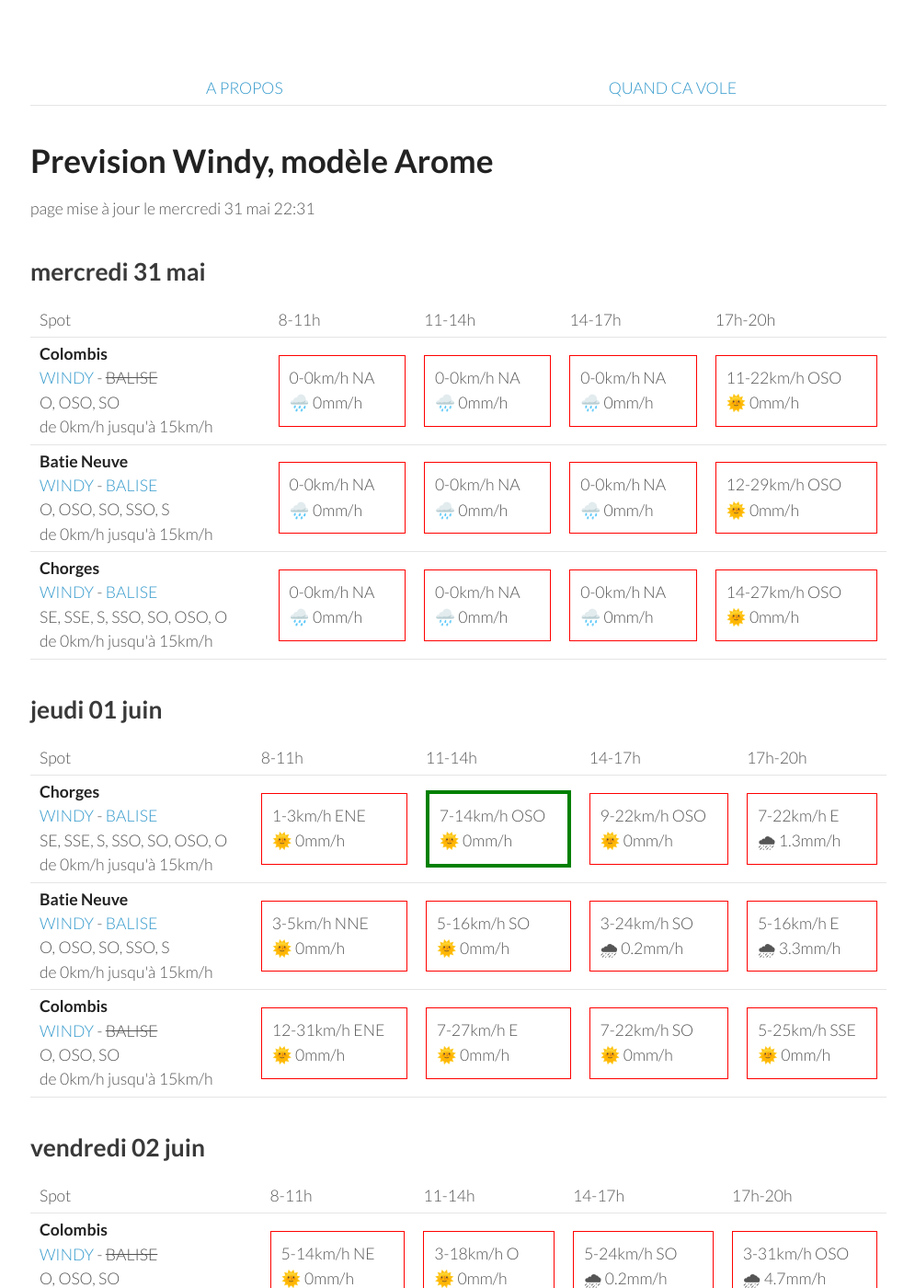
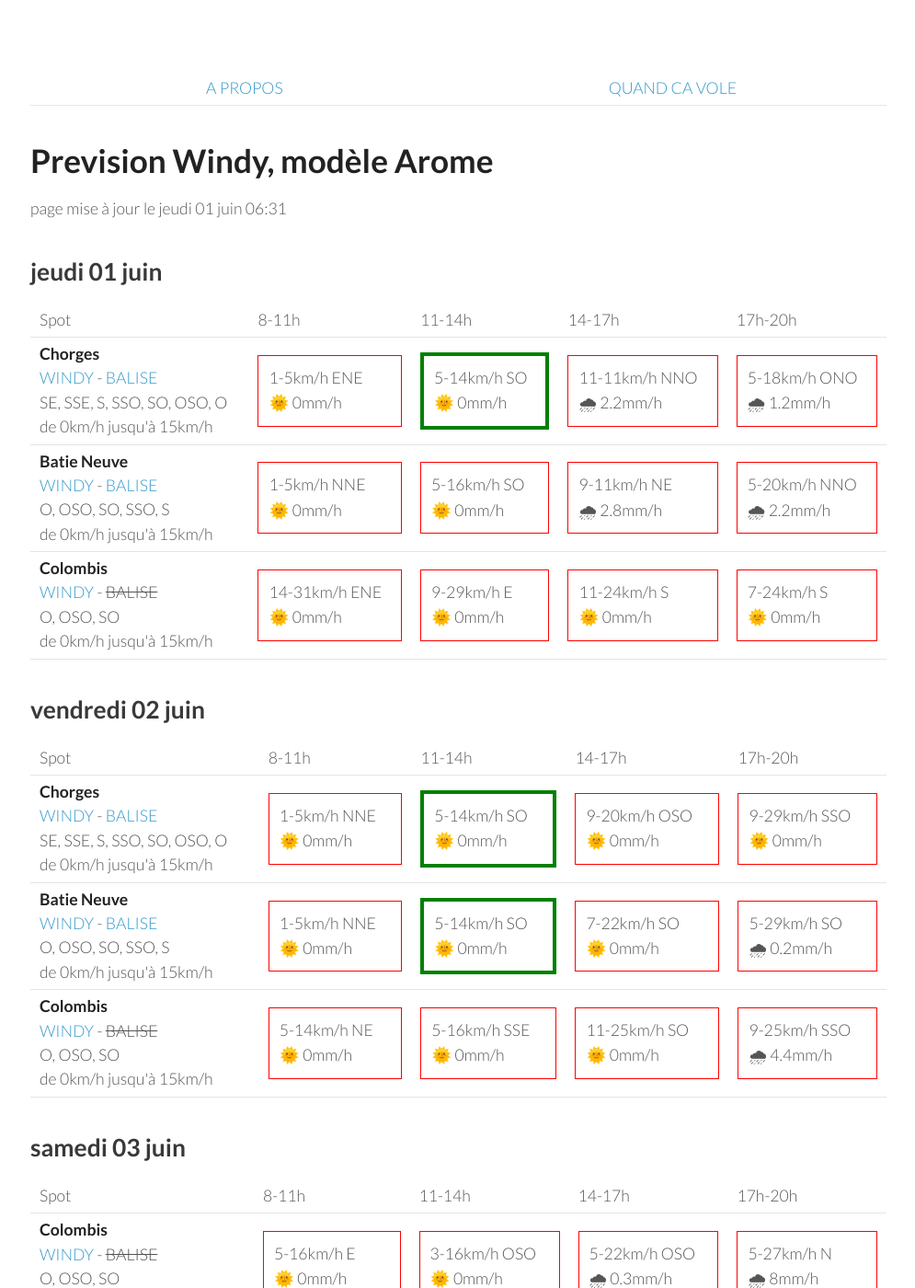
Before and after one commit to parapente-dans-le-nord/parapente-dans-le-nord.github.io, a Jekyll site: the page built from serre_poncon.markdown, in a window 1280 px wide and 1400 px high. Shown: the whole window at 92% size, without its empty margins (25-1020 px from the left). Built offline with Jekyll 4.4.1, drawn with Linux system fonts in a browser that asks for light colours; some of the changed text lies outside the part shown.

Commit message:
update index.markdown

```diff
--- a/serre_poncon.markdown
+++ b/serre_poncon.markdown
@@ -7,51 +7,8 @@ title:  "Tous les spots"
 {: .links}
 
 # Prevision Windy, modèle Arome
-page mise à jour le mercredi 31 mai 22:31
+page mise à jour le jeudi 01 juin 06:31
 
-## mercredi 31 mai
-
-{::nomarkdown}
-<table>
-  <tbody>
-    <tr>
-      <td>Spot</td>
-      <td>8-11h</td>
-      <td>11-14h</td>
-      <td>14-17h</td>
-      <td>17h-20h</td>
-    </tr>
-<tr>
-        <td><strong>Colombis</strong><br><a href="https://windy.com/44.494/6.216?44.559,6.262,10">WINDY</a> - <span class="no-balise"> BALISE </span><br> <span class="vent-favorable">O, OSO, SO</span><br><span class="force-vent">de 0km/h jusqu'à 15km/h</span> </td>
-
-            <td><div class="not-flyable"><p>0-0km/h NA</p><p>🌧️ 0mm/h</p></div></td>
-            <td><div class="not-flyable"><p>0-0km/h NA</p><p>🌧️ 0mm/h</p></div></td>
-            <td><div class="not-flyable"><p>0-0km/h NA</p><p>🌧️ 0mm/h</p></div></td>
-            <td><div class="not-flyable"><p>11-22km/h OSO</p><p>🌞 0mm/h</p></div></td>
-
-    </tr>
-<tr>
-        <td><strong>Batie Neuve</strong><br><a href="https://windy.com/44.584/6.236?44.559,6.262,10,m:eTtagly">WINDY</a> - <span class=""><a href="https://www.openwindmap.org/PP554">BALISE</a> </span><br> <span class="vent-favorable">O, OSO, SO, SSO, S</span><br><span class="force-vent">de 0km/h jusqu'à 15km/h</span> </td>
-
-            <td><div class="not-flyable"><p>0-0km/h NA</p><p>🌧️ 0mm/h</p></div></td>
-            <td><div class="not-flyable"><p>0-0km/h NA</p><p>🌧️ 0mm/h</p></div></td>
-            <td><div class="not-flyable"><p>0-0km/h NA</p><p>🌧️ 0mm/h</p></div></td>
-            <td><div class="not-flyable"><p>12-29km/h OSO</p><p>🌞 0mm/h</p></div></td>
-
-    </tr>
-<tr>
-        <td><strong>Chorges</strong><br><a href="https://windy.com/44.578/6.280?44.559,6.262,10">WINDY</a> - <span class=""><a href="https://www.openwindmap.org/PP554">BALISE</a> </span><br> <span class="vent-favorable">SE, SSE, S, SSO, SO, OSO, O</span><br><span class="force-vent">de 0km/h jusqu'à 15km/h</span> </td>
-
-            <td><div class="not-flyable"><p>0-0km/h NA</p><p>🌧️ 0mm/h</p></div></td>
-            <td><div class="not-flyable"><p>0-0km/h NA</p><p>🌧️ 0mm/h</p></div></td>
-            <td><div class="not-flyable"><p>0-0km/h NA</p><p>🌧️ 0mm/h</p></div></td>
-            <td><div class="not-flyable"><p>14-27km/h OSO</p><p>🌞 0mm/h</p></div></td>
-
-    </tr>
-
-</tbody>
-</table>
-{:/}
 ## jeudi 01 juin
 
 {::nomarkdown}
@@ -67,30 +24,30 @@ page mise à jour le mercredi 31 mai 22:31
 <tr>
         <td><strong>Chorges</strong><br><a href="https://windy.com/44.578/6.280?44.559,6.262,10">WINDY</a> - <span class=""><a href="https://www.openwindmap.org/PP554">BALISE</a> </span><br> <span class="vent-favorable">SE, SSE, S, SSO, SO, OSO, O</span><br><span class="force-vent">de 0km/h jusqu'à 15km/h</span> </td>
 
-            <td><div class="not-flyable"><p>1-3km/h ENE</p><p>🌞 0mm/h</p></div></td>
-            <td><div class="flyable"><p>7-14km/h OSO</p><p>🌞 0mm/h</p></div></td>
-            <td><div class="not-flyable"><p>9-22km/h OSO</p><p>🌞 0mm/h</p></div></td>
-            <td><div class="not-flyable"><p>7-22km/h E</p><p>🌧 1.3mm/h</p></div></td>
+            <td><div class="not-flyable"><p>1-5km/h ENE</p><p>🌞 0mm/h</p></div></td>
+            <td><div class="flyable"><p>5-14km/h SO</p><p>🌞 0mm/h</p></div></td>
+            <td><div class="not-flyable"><p>11-11km/h NNO</p><p>🌧 2.2mm/h</p></div></td>
+            <td><div class="not-flyable"><p>5-18km/h ONO</p><p>🌧 1.2mm/h</p></div></td>
 
 
     </tr>
 <tr>
         <td><strong>Batie Neuve</strong><br><a href="https://windy.com/44.584/6.236?44.559,6.262,10,m:eTtagly">WINDY</a> - <span class=""><a href="https://www.openwindmap.org/PP554">BALISE</a> </span><br> <span class="vent-favorable">O, OSO, SO, SSO, S</span><br><span class="force-vent">de 0km/h jusqu'à 15km/h</span> </td>
 
-            <td><div class="not-flyable"><p>3-5km/h NNE</p><p>🌞 0mm/h</p></div></td>
+            <td><div class="not-flyable"><p>1-5km/h NNE</p><p>🌞 0mm/h</p></div></td>
             <td><div class="not-flyable"><p>5-16km/h SO</p><p>🌞 0mm/h</p></div></td>
-            <td><div class="not-flyable"><p>3-24km/h SO</p><p>🌧 0.2mm/h</p></div></td>
-            <td><div class="not-flyable"><p>5-16km/h E</p><p>🌧 3.3mm/h</p></div></td>
+            <td><div class="not-flyable"><p>9-11km/h NE</p><p>🌧 2.8mm/h</p></div></td>
+            <td><div class="not-flyable"><p>5-20km/h NNO</p><p>🌧 2.2mm/h</p></div></td>
 
 
     </tr>
 <tr>
         <td><strong>Colombis</strong><br><a href="https://windy.com/44.494/6.216?44.559,6.262,10">WINDY</a> - <span class="no-balise"> BALISE </span><br> <span class="vent-favorable">O, OSO, SO</span><br><span class="force-vent">de 0km/h jusqu'à 15km/h</span> </td>
 
-            <td><div class="not-flyable"><p>12-31km/h ENE</p><p>🌞 0mm/h</p></div></td>
-            <td><div class="not-flyable"><p>7-27km/h E</p><p>🌞 0mm/h</p></div></td>
-            <td><div class="not-flyable"><p>7-22km/h SO</p><p>🌞 0mm/h</p></div></td>
-            <td><div class="not-flyable"><p>5-25km/h SSE</p><p>🌞 0mm/h</p></div></td>
+            <td><div class="not-flyable"><p>14-31km/h ENE</p><p>🌞 0mm/h</p></div></td>
+            <td><div class="not-flyable"><p>9-29km/h E</p><p>🌞 0mm/h</p></div></td>
+            <td><div class="not-flyable"><p>11-24km/h S</p><p>🌞 0mm/h</p></div></td>
+            <td><div class="not-flyable"><p>7-24km/h S</p><p>🌞 0mm/h</p></div></td>
 
 
     </tr>
@@ -111,32 +68,32 @@ page mise à jour le mercredi 31 mai 22:31
       <td>17h-20h</td>
     </tr>
 <tr>
-        <td><strong>Colombis</strong><br><a href="https://windy.com/44.494/6.216?44.559,6.262,10">WINDY</a> - <span class="no-balise"> BALISE </span><br> <span class="vent-favorable">O, OSO, SO</span><br><span class="force-vent">de 0km/h jusqu'à 15km/h</span> </td>
+        <td><strong>Chorges</strong><br><a href="https://windy.com/44.578/6.280?44.559,6.262,10">WINDY</a> - <span class=""><a href="https://www.openwindmap.org/PP554">BALISE</a> </span><br> <span class="vent-favorable">SE, SSE, S, SSO, SO, OSO, O</span><br><span class="force-vent">de 0km/h jusqu'à 15km/h</span> </td>
 
-            <td><div class="not-flyable"><p>5-14km/h NE</p><p>🌞 0mm/h</p></div></td>
-            <td><div class="not-flyable"><p>3-18km/h O</p><p>🌞 0mm/h</p></div></td>
-            <td><div class="not-flyable"><p>5-24km/h SO</p><p>🌧 0.2mm/h</p></div></td>
-            <td><div class="not-flyable"><p>3-31km/h OSO</p><p>🌧 4.7mm/h</p></div></td>
+            <td><div class="not-flyable"><p>1-5km/h NNE</p><p>🌞 0mm/h</p></div></td>
+            <td><div class="flyable"><p>5-14km/h SO</p><p>🌞 0mm/h</p></div></td>
+            <td><div class="not-flyable"><p>9-20km/h OSO</p><p>🌞 0mm/h</p></div></td>
+            <td><div class="not-flyable"><p>9-29km/h SSO</p><p>🌞 0mm/h</p></div></td>
 
 
     </tr>
 <tr>
         <td><strong>Batie Neuve</strong><br><a href="https://windy.com/44.584/6.236?44.559,6.262,10,m:eTtagly">WINDY</a> - <span class=""><a href="https://www.openwindmap.org/PP554">BALISE</a> </span><br> <span class="vent-favorable">O, OSO, SO, SSO, S</span><br><span class="force-vent">de 0km/h jusqu'à 15km/h</span> </td>
 
-            <td><div class="not-flyable"><p>3-7km/h NNE</p><p>🌞 0mm/h</p></div></td>
-            <td><div class="not-flyable"><p>5-22km/h SO</p><p>🌞 0mm/h</p></div></td>
-            <td><div class="not-flyable"><p>5-29km/h SSO</p><p>🌧 0.4mm/h</p></div></td>
-            <td><div class="not-flyable"><p>1-37km/h NO</p><p>🌧 2.7mm/h</p></div></td>
+            <td><div class="not-flyable"><p>1-5km/h NNE</p><p>🌞 0mm/h</p></div></td>
+            <td><div class="flyable"><p>5-14km/h SO</p><p>🌞 0mm/h</p></div></td>
+            <td><div class="not-flyable"><p>7-22km/h SO</p><p>🌞 0mm/h</p></div></td>
+            <td><div class="not-flyable"><p>5-29km/h SO</p><p>🌧 0.2mm/h</p></div></td>
 
 
     </tr>
 <tr>
-        <td><strong>Chorges</strong><br><a href="https://windy.com/44.578/6.280?44.559,6.262,10">WINDY</a> - <span class=""><a href="https://www.openwindmap.org/PP554">BALISE</a> </span><br> <span class="vent-favorable">SE, SSE, S, SSO, SO, OSO, O</span><br><span class="force-vent">de 0km/h jusqu'à 15km/h</span> </td>
+        <td><strong>Colombis</strong><br><a href="https://windy.com/44.494/6.216?44.559,6.262,10">WINDY</a> - <span class="no-balise"> BALISE </span><br> <span class="vent-favorable">O, OSO, SO</span><br><span class="force-vent">de 0km/h jusqu'à 15km/h</span> </td>
 
-            <td><div class="not-flyable"><p>1-7km/h NE</p><p>🌞 0mm/h</p></div></td>
-            <td><div class="not-flyable"><p>5-22km/h SO</p><p>🌞 0mm/h</p></div></td>
-            <td><div class="not-flyable"><p>5-29km/h SSO</p><p>🌧 0.5mm/h</p></div></td>
-            <td><div class="not-flyable"><p>1-35km/h NO</p><p>🌧 3.1mm/h</p></div></td>
+            <td><div class="not-flyable"><p>5-14km/h NE</p><p>🌞 0mm/h</p></div></td>
+            <td><div class="not-flyable"><p>5-16km/h SSE</p><p>🌞 0mm/h</p></div></td>
+            <td><div class="not-flyable"><p>11-25km/h SO</p><p>🌞 0mm/h</p></div></td>
+            <td><div class="not-flyable"><p>9-25km/h SSO</p><p>🌧 4.4mm/h</p></div></td>
 
 
     </tr>
@@ -159,10 +116,10 @@ page mise à jour le mercredi 31 mai 22:31
 <tr>
         <td><strong>Colombis</strong><br><a href="https://windy.com/44.494/6.216?44.559,6.262,10">WINDY</a> - <span class="no-balise"> BALISE </span><br> <span class="vent-favorable">O, OSO, SO</span><br><span class="force-vent">de 0km/h jusqu'à 15km/h</span> </td>
 
-            <td><div class="not-flyable"><p>3-14km/h E</p><p>🌞 0mm/h</p></div></td>
-            <td><div class="not-flyable"><p>3-16km/h O</p><p>🌞 0mm/h</p></div></td>
-            <td><div class="not-flyable"><p>5-22km/h ONO</p><p>🌧 0.5mm/h</p></div></td>
-            <td><div class="not-flyable"><p>7-29km/h ONO</p><p>🌧 11mm/h</p></div></td>
+            <td><div class="not-flyable"><p>5-16km/h E</p><p>🌞 0mm/h</p></div></td>
+            <td><div class="not-flyable"><p>3-16km/h OSO</p><p>🌞 0mm/h</p></div></td>
+            <td><div class="not-flyable"><p>5-22km/h OSO</p><p>🌧 0.3mm/h</p></div></td>
+            <td><div class="not-flyable"><p>5-27km/h N</p><p>🌧 8mm/h</p></div></td>
 
 
     </tr>
@@ -170,19 +127,19 @@ page mise à jour le mercredi 31 mai 22:31
         <td><strong>Batie Neuve</strong><br><a href="https://windy.com/44.584/6.236?44.559,6.262,10,m:eTtagly">WINDY</a> - <span class=""><a href="https://www.openwindmap.org/PP554">BALISE</a> </span><br> <span class="vent-favorable">O, OSO, SO, SSO, S</span><br><span class="force-vent">de 0km/h jusqu'à 15km/h</span> </td>
 
             <td><div class="not-flyable"><p>3-14km/h ENE</p><p>🌞 0mm/h</p></div></td>
-            <td><div class="not-flyable"><p>5-24km/h SSO</p><p>🌞 0mm/h</p></div></td>
-            <td><div class="not-flyable"><p>1-29km/h SO</p><p>🌧 0.6mm/h</p></div></td>
-            <td><div class="not-flyable"><p>7-40km/h OSO</p><p>🌧 7mm/h</p></div></td>
+            <td><div class="not-flyable"><p>5-22km/h SSO</p><p>🌞 0mm/h</p></div></td>
+            <td><div class="not-flyable"><p>5-29km/h SO</p><p>🌧 0.8mm/h</p></div></td>
+            <td><div class="not-flyable"><p>5-35km/h NNE</p><p>🌧 8mm/h</p></div></td>
 
 
     </tr>
 <tr>
         <td><strong>Chorges</strong><br><a href="https://windy.com/44.578/6.280?44.559,6.262,10">WINDY</a> - <span class=""><a href="https://www.openwindmap.org/PP554">BALISE</a> </span><br> <span class="vent-favorable">SE, SSE, S, SSO, SO, OSO, O</span><br><span class="force-vent">de 0km/h jusqu'à 15km/h</span> </td>
 
-            <td><div class="not-flyable"><p>3-16km/h ENE</p><p>🌞 0mm/h</p></div></td>
-            <td><div class="not-flyable"><p>5-24km/h SSO</p><p>🌞 0mm/h</p></div></td>
-            <td><div class="not-flyable"><p>1-29km/h O</p><p>🌧 1.2mm/h</p></div></td>
-            <td><div class="not-flyable"><p>7-38km/h OSO</p><p>🌧 7mm/h</p></div></td>
+            <td><div class="not-flyable"><p>3-18km/h ENE</p><p>🌞 0mm/h</p></div></td>
+            <td><div class="not-flyable"><p>3-22km/h SSO</p><p>🌞 0mm/h</p></div></td>
+            <td><div class="not-flyable"><p>5-29km/h SO</p><p>🌧 1mm/h</p></div></td>
+            <td><div class="not-flyable"><p>5-33km/h NNE</p><p>🌧 7mm/h</p></div></td>
 
 
     </tr>
@@ -205,8 +162,8 @@ page mise à jour le mercredi 31 mai 22:31
 <tr>
         <td><strong>Colombis</strong><br><a href="https://windy.com/44.494/6.216?44.559,6.262,10">WINDY</a> - <span class="no-balise"> BALISE </span><br> <span class="vent-favorable">O, OSO, SO</span><br><span class="force-vent">de 0km/h jusqu'à 15km/h</span> </td>
 
-            <td><div class="not-flyable"><p>3-14km/h ESE</p><p>🌧 0.9mm/h</p></div></td>
-            <td><div class="not-flyable"><p>5-18km/h O</p><p>🌞 0mm/h</p></div></td>
+            <td><div class="not-flyable"><p>1-11km/h E</p><p>🌞 0mm/h</p></div></td>
+            <td><div class="not-flyable"><p>3-16km/h O</p><p>🌞 0mm/h</p></div></td>
             <td><div class="not-flyable"><p>9-29km/h S</p><p>🌧 7mm/h</p></div></td>
             <td><div class="not-flyable"><p>1-27km/h S</p><p>🌧 4.2mm/h</p></div></td>
 
@@ -215,8 +172,8 @@ page mise à jour le mercredi 31 mai 22:31
 <tr>
         <td><strong>Batie Neuve</strong><br><a href="https://windy.com/44.584/6.236?44.559,6.262,10,m:eTtagly">WINDY</a> - <span class=""><a href="https://www.openwindmap.org/PP554">BALISE</a> </span><br> <span class="vent-favorable">O, OSO, SO, SSO, S</span><br><span class="force-vent">de 0km/h jusqu'à 15km/h</span> </td>
 
-            <td><div class="not-flyable"><p>1-12km/h E</p><p>🌞 0mm/h</p></div></td>
-            <td><div class="not-flyable"><p>5-22km/h SO</p><p>🌞 0mm/h</p></div></td>
+            <td><div class="not-flyable"><p>1-11km/h E</p><p>🌧 0.3mm/h</p></div></td>
+            <td><div class="not-flyable"><p>3-18km/h SO</p><p>🌧 0.8mm/h</p></div></td>
             <td><div class="not-flyable"><p>11-35km/h SSO</p><p>🌧 1.6mm/h</p></div></td>
             <td><div class="not-flyable"><p>5-42km/h SO</p><p>🌧 1.1mm/h</p></div></td>
 
@@ -225,8 +182,8 @@ page mise à jour le mercredi 31 mai 22:31
 <tr>
         <td><strong>Chorges</strong><br><a href="https://windy.com/44.578/6.280?44.559,6.262,10">WINDY</a> - <span class=""><a href="https://www.openwindmap.org/PP554">BALISE</a> </span><br> <span class="vent-favorable">SE, SSE, S, SSO, SO, OSO, O</span><br><span class="force-vent">de 0km/h jusqu'à 15km/h</span> </td>
 
-            <td><div class="not-flyable"><p>3-14km/h E</p><p>🌞 0mm/h</p></div></td>
-            <td><div class="not-flyable"><p>5-22km/h SO</p><p>🌞 0mm/h</p></div></td>
+            <td><div class="not-flyable"><p>1-11km/h E</p><p>🌧 0.3mm/h</p></div></td>
+            <td><div class="not-flyable"><p>3-20km/h SO</p><p>🌧 0.7mm/h</p></div></td>
             <td><div class="not-flyable"><p>9-33km/h SSO</p><p>🌧 2.1mm/h</p></div></td>
             <td><div class="not-flyable"><p>5-40km/h SO</p><p>🌧 1.1mm/h</p></div></td>
 
```
